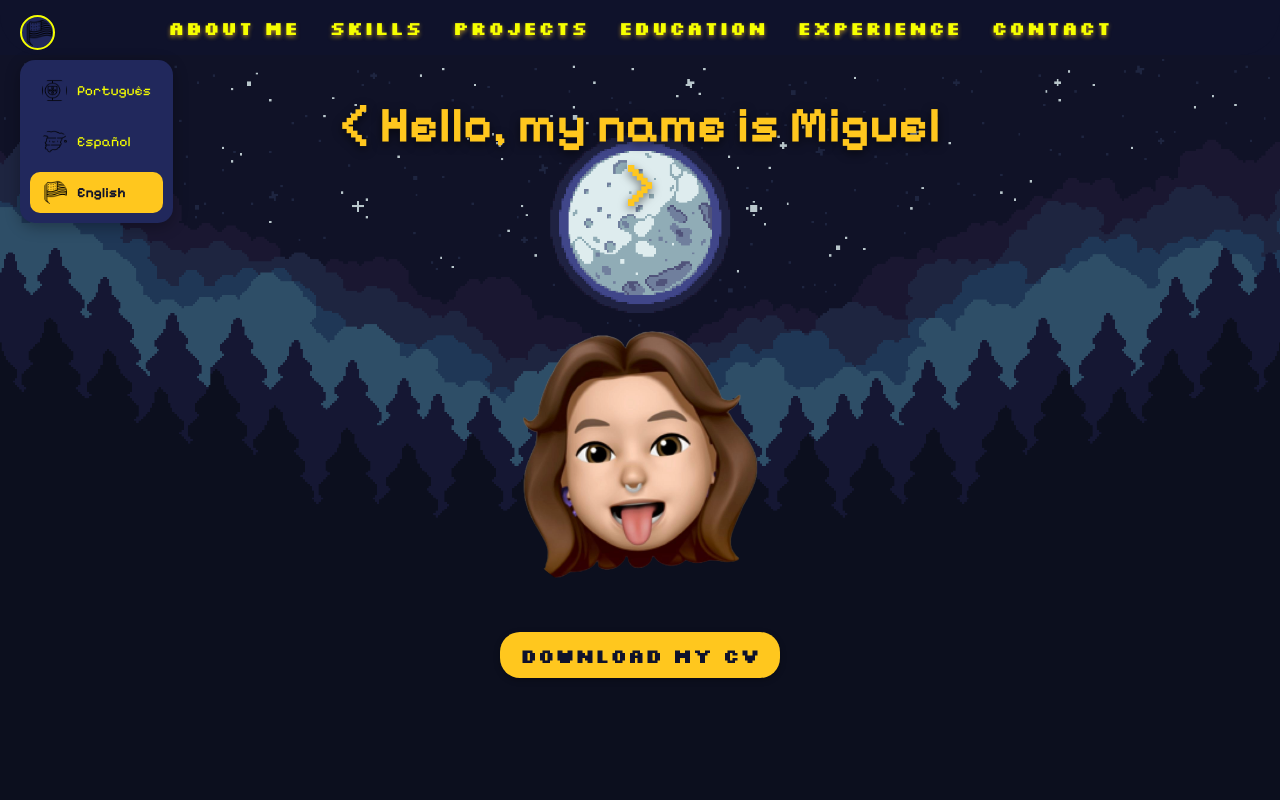
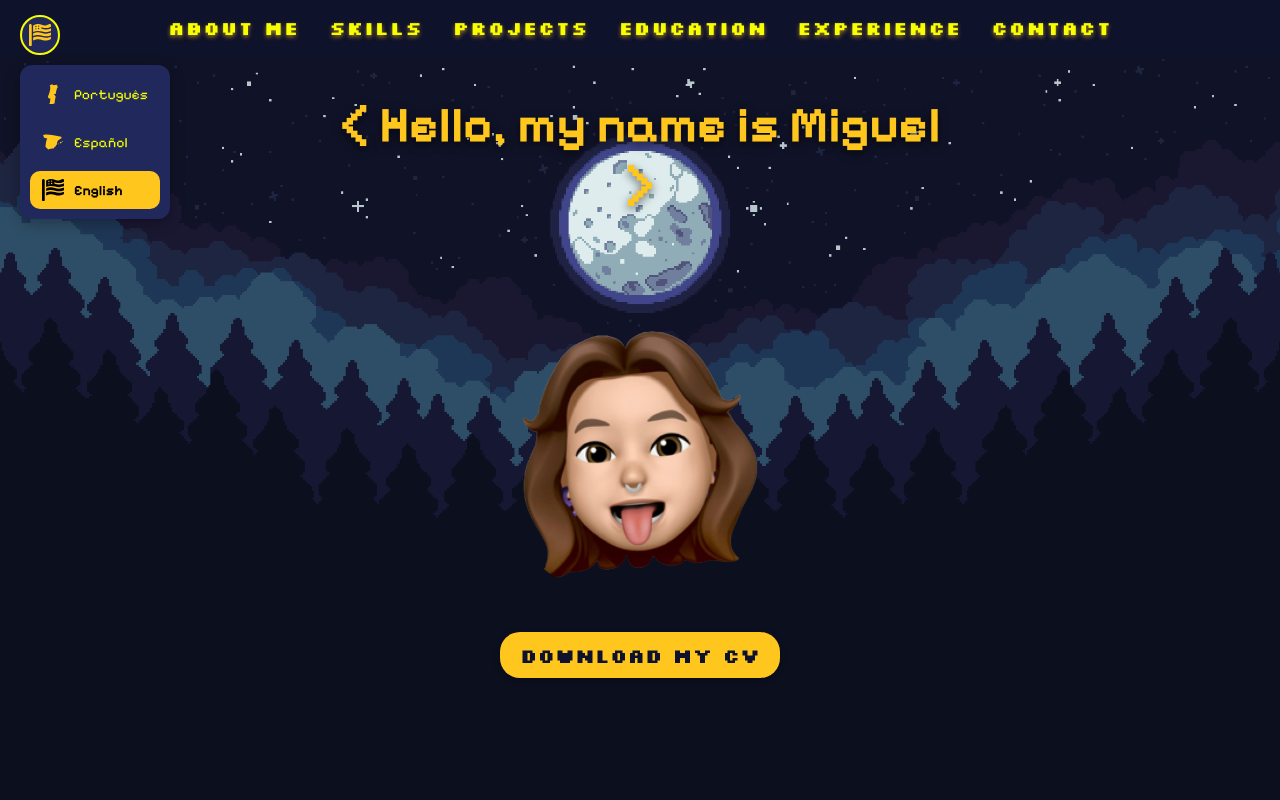
Before and after one commit to MickSabogal/portfolio_renewed, a Next.js app: page / in a window 1280 px wide. Both pictures are taken after a click on the button 37 px from the left and 32 px from the top of the page. Shown: the top 800 px of the page. Built offline with nearby package versions, Linux system fonts and the light colour scheme.

Commit message:
final touches

```diff
--- a/package.json
+++ b/package.json
@@ -11,7 +11,8 @@
     "next": "16.0.1",
     "nodemailer": "^7.0.10",
     "react": "19.2.0",
-    "react-dom": "19.2.0"
+    "react-dom": "19.2.0",
+    "react-icons": "^5.5.0"
   },
   "devDependencies": {
     "@tailwindcss/postcss": "^4",
--- a/src/components/IntroSection.js
+++ b/src/components/IntroSection.js
@@ -15,10 +15,7 @@ export default function IntroSection() {
                 priority
                 className="intro_image"
             />
-
-            {/* TÍTULO TRADUCIBLE */}
             <h1 className="intro_title">{t.intro.greeting}</h1>
-
             <Image
                 src="/assets/my_pic.png"
                 alt="Memoji"
@@ -26,10 +23,8 @@ export default function IntroSection() {
                 height={300}
                 className="memoji"
             />
-
-            {/* BOTÓN TRADUCIBLE */}
             <a
-                href="/assets/CV_Updated.pdf"
+                href="/assets/CV Junior.pdf"
                 download
                 className="button"
             >
--- a/src/components/LanguageSwitcher.js
+++ b/src/components/LanguageSwitcher.js
@@ -1,7 +1,10 @@
 "use client";
-import Image from "next/image";
 import { useLanguage } from "@/context/LanguageContext";
 import { useState, useEffect } from "react";
+
+// React Icons para banderas
+import { FaFlagUsa } from "react-icons/fa";
+import { GiSpain, GiPortugal } from "react-icons/gi";
 
 export default function LanguageSwitcher() {
     const { language, changeLanguage } = useLanguage();
@@ -9,84 +12,68 @@ export default function LanguageSwitcher() {
     const [isMobile, setIsMobile] = useState(false);
 
     useEffect(() => {
-        const checkMobile = () => {
-            setIsMobile(window.innerWidth <= 1023);
-        };
+        const checkMobile = () => setIsMobile(window.innerWidth <= 1023);
         checkMobile();
         window.addEventListener("resize", checkMobile);
         return () => window.removeEventListener("resize", checkMobile);
     }, []);
 
-    // 🔥 Corregido: PT ahora tiene código "pt" para que coincida con tu contexto
+    // Idiomas con íconos correctos
     const languages = [
-        { code: "pt", name: "Português", flag: "/assets/portugal_flag.png" },
-        { code: "es", name: "Español", flag: "/assets/spain_flag.png" },
-        { code: "en", name: "English", flag: "/assets/us_flag.png" },
+        { code: "pt", name: "Português", icon: GiPortugal },
+        { code: "es", name: "Español", icon: GiSpain },
+        { code: "en", name: "English", icon: FaFlagUsa }
     ];
 
-    // 🔥 Fallback: si language es undefined, usa PT
     const currentLanguage =
-        languages.find((lang) => lang.code === language) ||
-        languages[0];
+        languages.find((l) => l.code === language) || languages[0];
 
     return (
         <div style={{ position: "relative", zIndex: 1001 }}>
+            {/* Botón principal */}
             <button
                 onClick={() => setIsOpen(!isOpen)}
                 style={{
                     background: isMobile ? "transparent" : "#21285c",
                     border: "2px solid #f6ff00",
                     borderRadius: "50%",
-                    width: "35px",
-                    height: "35px",
+                    width: "40px",
+                    height: "40px",
                     cursor: "pointer",
                     display: "flex",
                     alignItems: "center",
                     justifyContent: "center",
-                    padding: "3px",
-                    transition: "all 0.3s ease",
-                    overflow: "hidden",
+                    transition: "0.3s"
                 }}
-                onMouseEnter={(e) => {
-                    e.currentTarget.style.transform = "scale(1.1)";
-                    e.currentTarget.style.boxShadow =
-                        "0 0 15px rgba(246, 255, 0, 0.6)";
-                }}
-                onMouseLeave={(e) => {
-                    e.currentTarget.style.transform = "scale(1)";
-                    e.currentTarget.style.boxShadow = "none";
-                }}
-                aria-label="Change language"
             >
-                <Image
-                    src={currentLanguage.flag}
-                    alt={currentLanguage.name}
-                    width={28}
-                    height={28}
-                    style={{
-                        objectFit: "cover",
-                        borderRadius: "50%",
-                    }}
-                />
+                {(() => {
+                    const Icon = currentLanguage.icon;
+                    return <Icon size={22} color="#ffc71e" />;
+                })()}
             </button>
 
+            {/* Modal con los idiomas */}
             {isOpen && (
                 <div
                     style={{
                         position: "absolute",
-                        top: "45px",
+                        top: "50px",
                         left: "0",
                         background: "#21285c",
-                        borderRadius: "15px",
+                        borderRadius: "12px",
                         padding: "10px",
                         display: "flex",
                         flexDirection: "column",
                         gap: "10px",
-                        boxShadow: "0 4px 15px rgba(0, 0, 0, 0.3)",
-                        minWidth: "140px",
+                        minWidth: "150px",
+                        boxShadow: "0 4px 15px rgba(0,0,0,0.3)"
                     }}
                 >
-                    {languages.map((lang) => (
+                    {languages.map((lang) => {
+                        const Icon = lang.icon;
+                        const active = language === lang.code;
+
+                        return (
                             <button
                                 key={lang.code}
                                 onClick={() => {
@@ -94,10 +81,8 @@ export default function LanguageSwitcher() {
                                     setIsOpen(false);
                                 }}
                                 style={{
-                                background:
-                                    language === lang.code
-                                        ? "#ffc71e"
-                                        : "transparent",
+                                    background: active ? "#ffc71e" : "transparent",
+                                    color: active ? "#000" : "#f6ff00",
                                     border: "none",
                                     borderRadius: "10px",
                                     padding: "8px 12px",
@@ -105,42 +90,20 @@ export default function LanguageSwitcher() {
                                     display: "flex",
                                     alignItems: "center",
                                     gap: "10px",
-                                transition: "all 0.3s ease",
-                                color:
-                                    language === lang.code
-                                        ? "#0f122b"
-                                        : "#f6ff00",
                                     fontFamily: "'Pixelify Sans', sans-serif",
                                     fontSize: "14px",
-                                fontWeight:
-                                    language === lang.code ? "700" : "400",
-                            }}
-                            onMouseEnter={(e) => {
-                                if (language !== lang.code) {
-                                    e.currentTarget.style.background =
-                                        "rgba(255, 199, 30, 0.2)";
-                                }
-                            }}
-                            onMouseLeave={(e) => {
-                                if (language !== lang.code) {
-                                    e.currentTarget.style.background =
-                                        "transparent";
-                                }
+                                    fontWeight: active ? "700" : "400",
+                                    transition: "0.3s"
                                 }}
                             >
-                            <Image
-                                src={lang.flag}
-                                alt={lang.name}
-                                width={25}
-                                height={25}
-                                style={{
-                                    objectFit: "cover",
-                                    borderRadius: "50%",
-                                }}
+                                <Icon
+                                    size={22}
+                                    color={active ? "#000" : "#ffc71e"} // ← 🔥 ICONO NEGRO SI ESTÁ ACTIVO
                                 />
                                 <span>{lang.name}</span>
                             </button>
-                    ))}
+                        );
+                    })}
                 </div>
             )}
         </div>
--- a/src/translations/Translations.js
+++ b/src/translations/Translations.js
@@ -18,7 +18,7 @@ export const translations = {
         about: {
             title: "Sobre Mim",
             description:
-                "Sou Miguel, estudante de desenvolvimento web full-stack, aprendendo HTML, CSS e JavaScript. Em breve, explorarei Python e desenvolvimento backend. Com experiência em call center, trabalhei com ferramentas como Citrix e Salesforce, onde atuei como tester, adquirindo uma visão prática dessas plataformas. Também tenho interesse em aprender AWS e soluções em cloud. Minha paixão por tecnologia e vontade de evoluir são o que me motivam a continuar crescendo como profissional."
+                "Sou Miguel, estudante de desenvolvimento web full-stack, aprendendo HTML, CSS e JavaScript. Em breve, explorarei Python e mais outras tecnologias. Com experiência em call center, trabalhei com ferramentas como Citrix e Salesforce, onde atuei como tester, adquirindo uma visão prática dessas plataformas. Também tenho interesse em aprender AWS e soluções em cloud. Minha paixão por tecnologia e vontade de evoluir são o que me motivam a continuar crescendo como profissional."
         },
         skills: {
             title: "Habilidades",
@@ -154,7 +154,7 @@ export const translations = {
         about: {
             title: "Sobre Mí",
             description:
-                "Soy Miguel, estudiante de desarrollo web full-stack, aprendiendo HTML, CSS y JavaScript. Próximamente, exploraré Python y el desarrollo backend. Con experiencia en call center, trabajé con herramientas como Citrix y Salesforce, donde fui tester, adquiriendo una visión práctica de estas plataformas. También tengo interés en aprender AWS y soluciones en cloud. Mi pasión por la tecnología y las ganas de evolucionar son lo que me motivan a seguir creciendo como profesional."
+                "Soy Miguel, estudiante de desarrollo web full-stack, aprendiendo HTML, CSS y JavaScript. Próximamente, exploraré Python y otras tecnologías. Con experiencia en call center, trabajé con herramientas como Citrix y Salesforce, donde fui tester, adquiriendo una visión práctica de estas plataformas. También tengo interés en aprender AWS y soluciones en cloud. Mi pasión por la tecnología y las ganas de evolucionar son lo que me motivan a seguir creciendo como profesional."
         },
         skills: {
             title: "Habilidades",
@@ -290,7 +290,7 @@ export const translations = {
         about: {
             title: "About Me",
             description:
-                "I'm Miguel, a full-stack web development student, learning HTML, CSS, and JavaScript. Soon, I will explore Python and backend development. With call center experience, I worked with tools like Citrix and Salesforce, where I was a tester, gaining practical insight into these platforms. I'm also interested in learning AWS and cloud solutions. My passion for technology and desire to evolve are what motivate me to continue growing as a professional."
+                "I'm Miguel, a full-stack web development student, learning HTML, CSS, and JavaScript. Soon, I will explore Python and other technologies. With call center experience, I worked with tools like Citrix and Salesforce, where I was a tester, gaining practical insight into these platforms. I'm also interested in learning AWS and cloud solutions. My passion for technology and desire to evolve are what motivate me to continue growing as a professional."
         },
         skills: {
             title: "Skills",
```
Also changed, not shown: 2 other files (tests, documents, lock files or other folders). Lines whose indentation alone changed are shown as unchanged.
